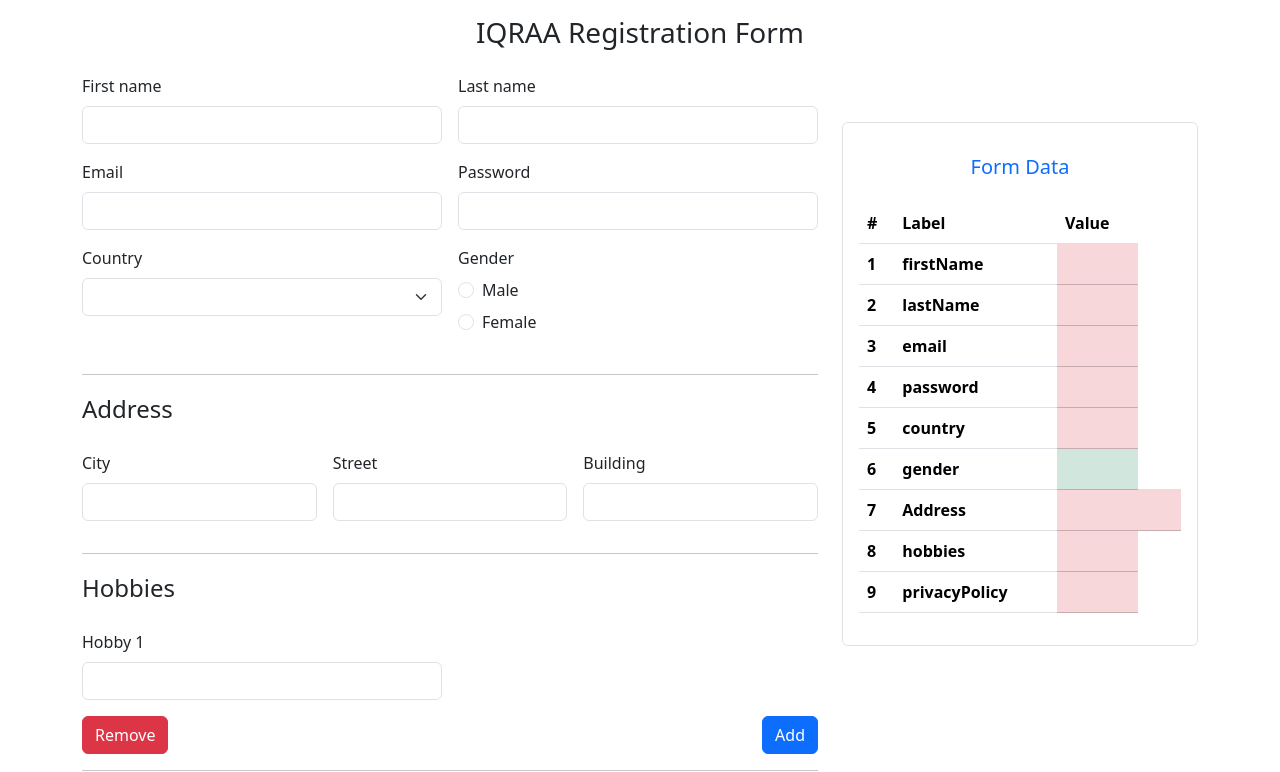
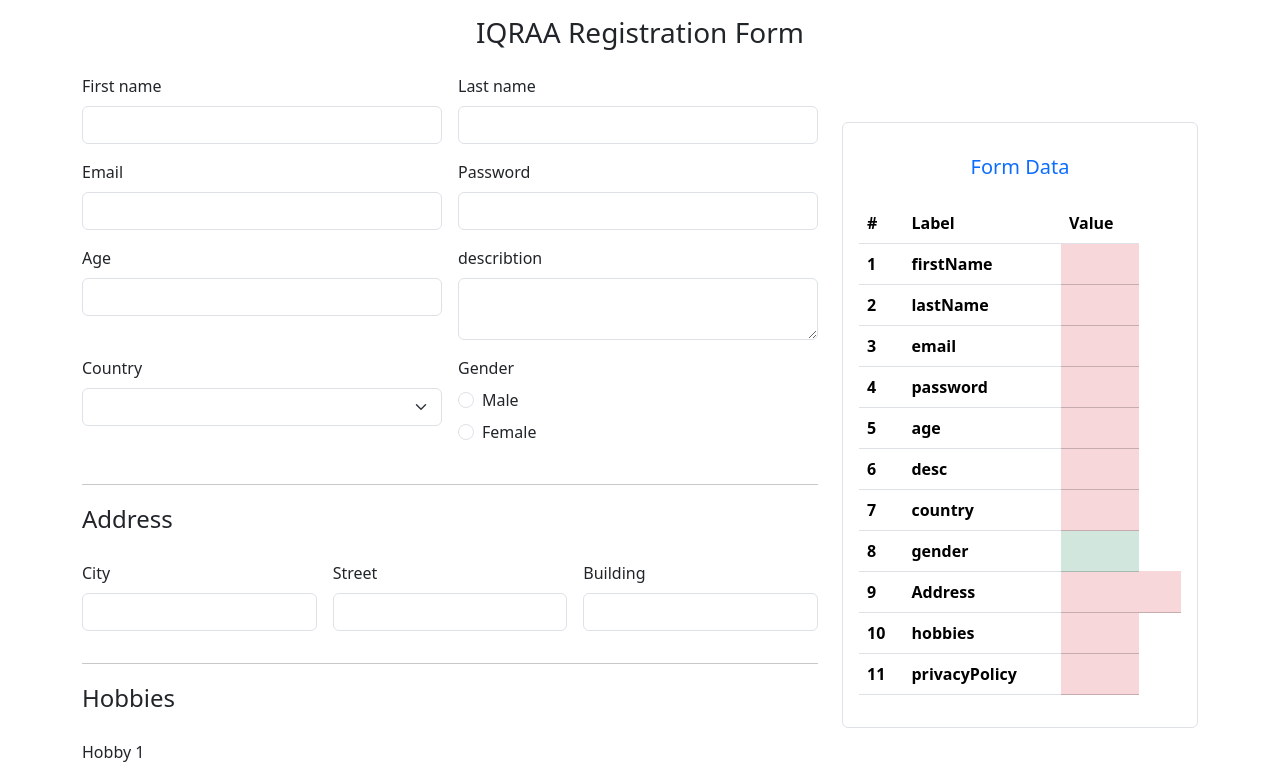
Before and after one commit to mariammandour/Dynamic-form, an Angular app: page / in a window 1280 px wide. Shown: the top 772 px of the page. Built offline with nearby package versions, Linux system fonts and the light colour scheme.

Commit message:
Task Add see more directive

```diff
--- a/src/app/constants/registerForm.constant.ts
+++ b/src/app/constants/registerForm.constant.ts
@@ -69,6 +69,31 @@ export const registerFormConfig: IForm = {
                     validatorName: 'maxlength',
                     maxLength: 16,
                     message: 'Password must be less than 16 characters',
+                }
+            ],
+        },
+        {
+            name: 'age',
+            label: 'Age',
+            class: 'col-md-6',
+            type: 'number',
+            validators: [
+                {
+                    validatorName: 'required',
+                    message: 'Age is Required',
+                }
+            ],
+        }
+        ,
+        {
+            name: 'desc',
+            label: 'describtion',
+            class: 'col-md-6',
+            type: 'textarea',
+            validators: [
+                {
+                    validatorName: 'required',
+                    message: 'describtion is Required',
                 }
             ],
         },
@@ -181,6 +206,7 @@ export const registerFormConfig: IForm = {
                 },
             ]
         },
+
         {
             name: "privacyPolicy",
             label: "I accept the terms and conditions and privacy policy",
--- /dev/null
+++ b/src/app/directives/see-more-less.directive.ts
@@ -0,0 +1,32 @@
+import { Directive, ElementRef, Renderer2, HostListener, Input, OnInit } from '@angular/core';
+
+@Directive({
+  selector: '[appSeeMoreLess]'
+})
+export class SeeMoreLessDirective implements OnInit {
+  @Input() fullText: string = '';
+  private isCollapsed: boolean = true;
+  private seeMoreText: string = 'See More';
+  private seeLessText: string = 'See Less';
+
+  constructor(private el: ElementRef, private renderer: Renderer2) { }
+
+  ngOnInit() {
+    this.updateText();
+  }
+
+  @HostListener('click') onClick() {
+    this.isCollapsed = !this.isCollapsed;
+    this.updateText();
+  }
+
+  private updateText() {
+    if (this.fullText.length > 100) {
+      const textToShow = this.isCollapsed ? this.fullText.substring(0, 50) + '...' : this.fullText;
+      const toggleText = this.isCollapsed ? this.seeMoreText : this.seeLessText;
+      this.renderer.setProperty(this.el.nativeElement, 'innerHTML', `${textToShow} <a href="javascript:void(0)" class="see-more-less-link">${toggleText}</a>`);
+    } else {
+      this.renderer.setProperty(this.el.nativeElement, 'innerHTML', `${this.fullText}`);
+    }
+  }
+}
--- a/src/app/dynamic-form/dynamic-form.component.html
+++ b/src/app/dynamic-form/dynamic-form.component.html
@@ -179,9 +179,16 @@
                                             getValues(control,nestedControl)
                                             }}</td>
                                     </ng-container>
-                                    <ng-container *ngIf="control.type !== 'nested'">
+                                    <ng-container *ngIf="control.type !== 'nested' && control.type !== 'textarea'">
                                         <td *ngIf="!!getValues(control)" [class]="getStatus(control)">{{
                                             getValues(control) }}</td>
+                                        <td *ngIf="!getValues(control)" [class]="getStatus(control)"></td>
+                                    </ng-container>
+                                    <ng-container *ngIf="control.type === 'textarea'">
+                                        <td *ngIf="!!getValues(control)" [class]="getStatus(control)">
+                                            <span appSeeMoreLess
+                                                [fullText]="getValues(control)"></span>
+                                        </td>
                                         <td *ngIf="!getValues(control)" [class]="getStatus(control)"></td>
                                     </ng-container>
                                 </tr>
--- a/src/app/dynamic-form/dynamic-form.module.ts
+++ b/src/app/dynamic-form/dynamic-form.module.ts
@@ -4,12 +4,13 @@ import { DynamicFormComponent } from './dynamic-form.component';
 import { ReactiveFormsModule } from '@angular/forms';
 import { ToastModule } from '../components/toast/toast.module';
 import { CapitalizeWordsPipe } from '../pipes/capitalize-words.pipe';
-
+import { SeeMoreLessDirective } from '../directives/see-more-less.directive';
 
 @NgModule({
   declarations: [
     DynamicFormComponent,
-    CapitalizeWordsPipe
+    CapitalizeWordsPipe,
+    SeeMoreLessDirective
   ],
   imports: [
     CommonModule,
```
